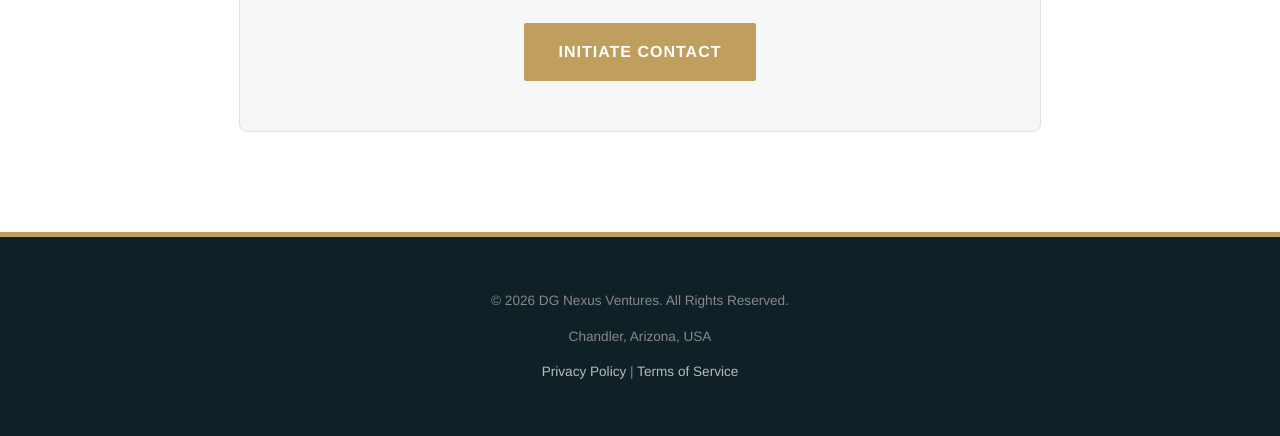
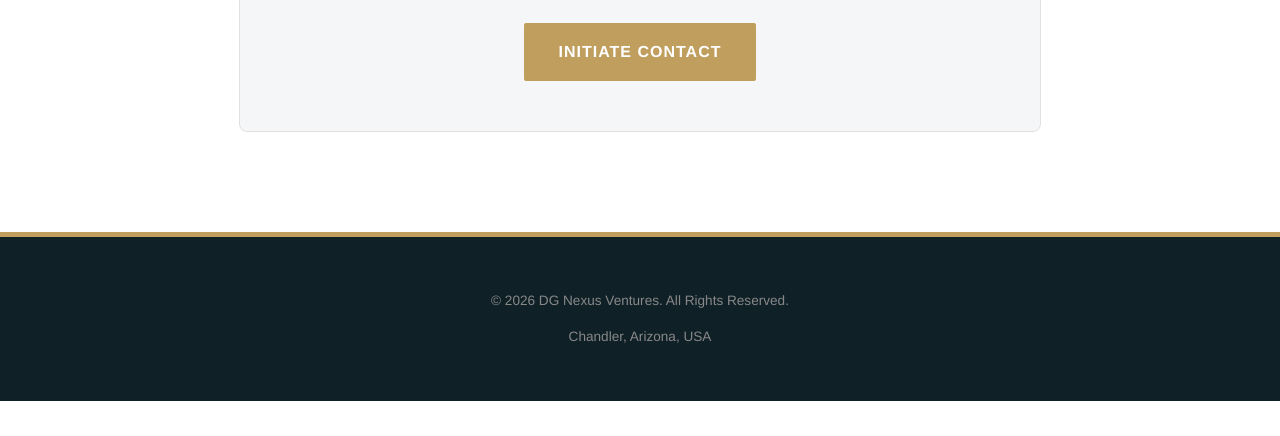
Before and after one commit to girishd100/DG-Nexus-Ventures, a plain HTML site: page index.html in a window 1280 px wide. Shown: the part 2297-2733 px from the top of the page. After the commit the page ends 2698 px from the top, so only its background shows below. Drawn offline with Linux system fonts and the light colour scheme.

Commit message:
Update index.html

```diff
--- a/index.html
+++ b/index.html
@@ -138,8 +138,8 @@
     <footer>
         <p>&copy; 2026 DG Nexus Ventures. All Rights Reserved.</p>
         <p>Chandler, Arizona, USA</p>
-        <p style="margin-top: 10px;"><a href="#">Privacy Policy</a> | <a href="#">Terms of Service</a></p>
     </footer>
 
 </body>
+
 </html>
```
